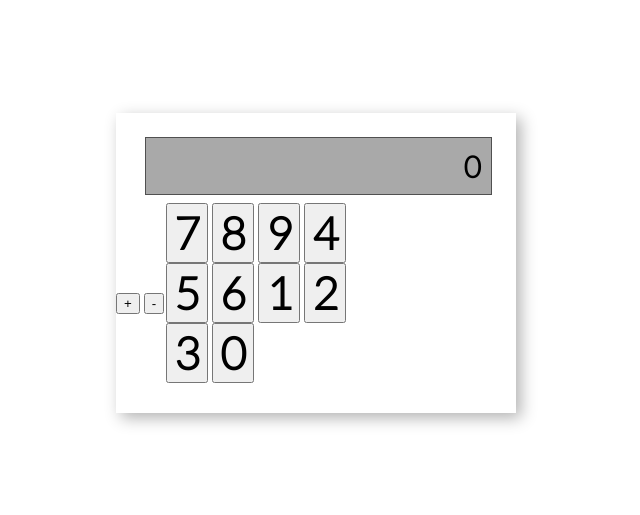
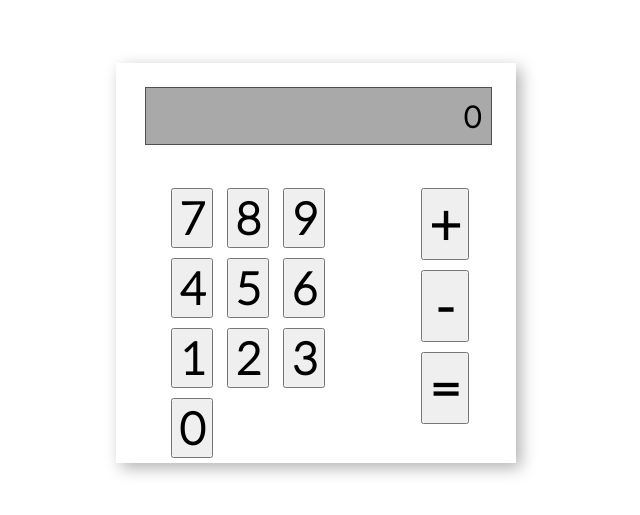
Before and after one commit to ThePsyk3y/JS-Calc, a plain HTML site: page index.html in a window 1280 px wide. Shown: the part 137-652 px from the top of the page, without its empty margins (324-964 px from the left). Drawn offline with Linux system fonts and the light colour scheme.

Commit message:
Button Layout Changes.
Added 5px margin around each button and removed default outline.

Added style rules for new operator button group.

```diff
--- a/style.css
+++ b/style.css
@@ -22,7 +22,7 @@
 
 .calc-panel {
   width: 50%;
-  height: 300px;
+  height: 400px;
 }
 
 .number-view {
@@ -52,4 +52,22 @@
   font-family: Lato;
   font-size: 45px;
   font-weight: bold;
+  outline: none;
+  margin: 5px;
 }
+
+.operator-buttons {
+  display: grid;
+  place-content: center;
+  position: absolute;
+  top: 30%;
+  left: 75%;
+}
+
+.operator-buttons button{
+  font-family: Lato;
+  font-size: 55px;
+  font-weight: bolder;
+  outline: none;
+  margin: 5px;
+}
```
